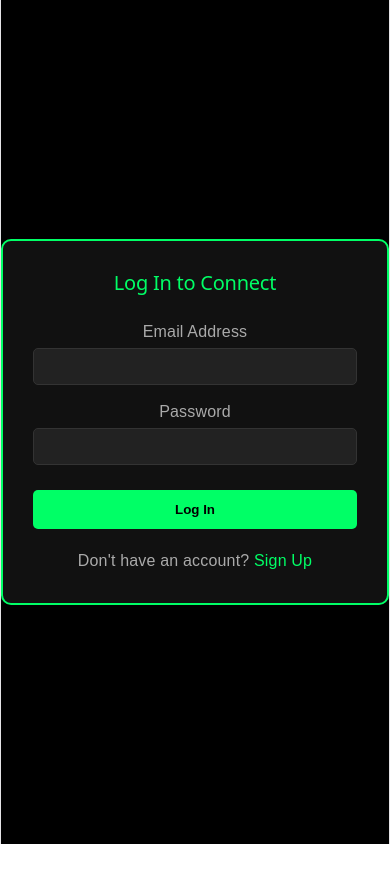
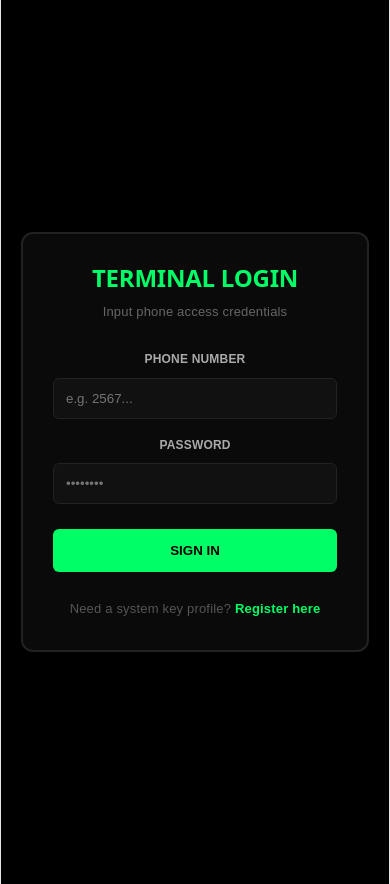
Before and after one commit to shafickalule30-del/asset_management, a React app in the folder frontend/: page /login in a window 390 px wide. Before the commit the page ends 844 px from the top, so only its background shows below. Built offline with nearby package versions, Linux system fonts and the light colour scheme; the HTML template or start-up script is replaced by a standard one.

Commit message:
fix: match frontend payload structures to telephone backend schema

```diff
--- a/frontend/src/Home.jsx
+++ b/frontend/src/Home.jsx
@@ -224,7 +224,7 @@ function Home() {
 
     try {
       // Send to admin panel for approval
-      const res = await fetch('http://localhost:3000/api/submit-deposit', {
+      const res = await fetch('http:///api/submit-deposit', {
         method: 'POST',
         headers: { 'Content-Type': 'application/json' },
         body: JSON.stringify({
--- a/frontend/src/Login.jsx
+++ b/frontend/src/Login.jsx
@@ -2,40 +2,40 @@ import React, { useState } from 'react';
 import { useNavigate, Link } from 'react-router-dom';
 
 function Login() {
-  const [email, setEmail] = useState('');
+  const [phoneNumber, setPhoneNumber] = useState('');
   const [password, setPassword] = useState('');
-  const [errorMessage, setErrorMessage] = useState('');
+  const [error, setError] = useState('');
   const [loading, setLoading] = useState(false);
-
   const navigate = useNavigate();
 
-  const handleSubmit = async (e) => {
+  const handleLoginSubmit = async (e) => {
     e.preventDefault();
-    setErrorMessage('');
+    setError('');
     setLoading(true);
 
     try {
-      // Sending request to your Node server on Port 5000
-      const response = await fetch('http://localhost:5000/api/auth/login', {
+      // Points to live backend /login endpoint
+      const response = await fetch('https://asset-management-55t5.onrender.com/api/auth/login', {
         method: 'POST',
-        headers: { 'Content-Type': 'application/json' },
-        body: JSON.stringify({ email, password })
+        headers: {
+          'Content-Type': 'application/json',
+        },
+        body: JSON.stringify({ phoneNumber, password }),
       });
 
       const data = await response.json();
 
       if (response.ok) {
-        // Save user info to local storage so the home page knows who logged in
-        localStorage.setItem('user', JSON.stringify(data.user));
-
-        // 🚀 CRUCIAL JUMP: Pushes the user straight onto your sketch-designed dashboard!
-        navigate('/home');
+        // Secure token parameters in local storage session
+        localStorage.setItem('token', data.token);
+        alert('🔑 Access Granted! Welcome to the Terminal Dashboard.');
+        navigate('/dashboard'); // Change to your primary protected root route layout
       } else {
-        setErrorMessage(data.message || "Invalid credentials");
+        setError(data.message || 'Authentication rejected.');
       }
-    } catch (error) {
-      console.error("Login error:", error);
-      setErrorMessage("Cannot connect to backend server.");
+    } catch (err) {
+      console.error('Login routing error:', err);
+      setError('❌ Cannot reach authentication servers.');
     } finally {
       setLoading(false);
     }
@@ -44,39 +44,79 @@ function Login() {
   return (
     <div style={{
       backgroundColor: '#000000', minHeight: '100vh', display: 'flex',
-      justifyContent: 'center', alignItems: 'center', fontFamily: 'sans-serif', color: '#ffffff'
+      justifyContent: 'center', alignItems: 'center', fontFamily: 'sans-serif', padding: '20px'
     }}>
       <div style={{
-        width: '100%', maxWidth: '400px', padding: '30px', borderRadius: '10px',
-        border: '2px solid #00FF66', backgroundColor: '#111111'
+        width: '100%', maxWidth: '400px', backgroundColor: '#0a0a0a',
+        border: '2px solid #222', borderRadius: '12px', padding: '30px'
       }}>
-        <h2 style={{ textAlign: 'center', color: '#00FF66', marginBottom: '25px' }}>Log In to Connect</h2>
 
-        {errorMessage && (
-          <div style={{ color: '#ff4444', backgroundColor: 'rgba(255,68,68,0.1)', padding: '10px', borderRadius: '5px', marginBottom: '15px', textAlign: 'center', border: '1px solid #ff4444' }}>
-            {errorMessage}
+        <div style={{ textAlign: 'center', marginBottom: '25px' }}>
+          <h2 style={{ color: '#00FF66', margin: '0 0 8px 0', fontSize: '24px', fontWeight: 'bold' }}>
+            TERMINAL LOGIN
+          </h2>
+          <p style={{ color: '#666', margin: 0, fontSize: '13px' }}>
+            Input phone access credentials
+          </p>
+        </div>
+
+        {error && (
+          <div style={{
+            backgroundColor: 'rgba(255, 68, 68, 0.1)', border: '1px solid #ff4444',
+            borderRadius: '6px', padding: '10px', color: '#ff4444', fontSize: '13px', marginBottom: '20px', textAlign: 'center'
+          }}>
+            {error}
           </div>
         )}
 
-        <form onSubmit={handleSubmit} style={{ display: 'flex', flexDirection: 'column', gap: '15px' }}>
+        <form onSubmit={handleLoginSubmit} style={{ display: 'flex', flexDirection: 'column', gap: '15px' }}>
           <div>
-            <label style={{ display: 'block', marginBottom: '5px', color: '#aaa' }}>Email Address</label>
-            <input type="email" required value={email} onChange={(e) => setEmail(e.target.value)} style={{ width: '100%', padding: '10px', borderRadius: '5px', border: '1px solid #333', backgroundColor: '#222', color: '#fff', boxSizing: 'border-box' }} />
+            <label style={{ display: 'block', color: '#aaa', fontSize: '12px', fontWeight: 'bold', marginBottom: '6px' }}>
+              PHONE NUMBER
+            </label>
+            <input
+              type="text"
+              required
+              placeholder="e.g. 2567..."
+              value={phoneNumber}
+              onChange={(e) => setPhoneNumber(e.target.value)}
+              style={{ width: '100%', padding: '12px', backgroundColor: '#111', border: '1px solid #222', borderRadius: '6px', color: '#fff', boxSizing: 'border-box' }}
+            />
           </div>
 
           <div>
-            <label style={{ display: 'block', marginBottom: '5px', color: '#aaa' }}>Password</label>
-            <input type="password" required value={password} onChange={(e) => setPassword(e.target.value)} style={{ width: '100%', padding: '10px', borderRadius: '5px', border: '1px solid #333', backgroundColor: '#222', color: '#fff', boxSizing: 'border-box' }} />
+            <label style={{ display: 'block', color: '#aaa', fontSize: '12px', fontWeight: 'bold', marginBottom: '6px' }}>
+              PASSWORD
+            </label>
+            <input
+              type="password"
+              required
+              placeholder="••••••••"
+              value={password}
+              onChange={(e) => setPassword(e.target.value)}
+              style={{ width: '100%', padding: '12px', backgroundColor: '#111', border: '1px solid #222', borderRadius: '6px', color: '#fff', boxSizing: 'border-box' }}
+            />
           </div>
 
-          <button type="submit" disabled={loading} style={{ width: '100%', padding: '12px', borderRadius: '5px', border: 'none', backgroundColor: '#00FF66', color: '#000', fontWeight: 'bold', cursor: 'pointer', marginTop: '10px' }}>
-            {loading ? 'Verifying...' : 'Log In'}
+          <button
+            type="submit"
+            disabled={loading}
+            style={{
+              width: '100%', backgroundColor: '#00FF66', color: '#000', border: 'none',
+              padding: '14px', borderRadius: '6px', fontWeight: 'bold', cursor: loading ? 'default' : 'pointer', marginTop: '10px'
+            }}
+          >
+            {loading ? 'AUTHENTICATING...' : 'SIGN IN'}
           </button>
         </form>
 
-        <p style={{ textAlign: 'center', marginTop: '20px', color: '#aaa' }}>
-          Don't have an account? <Link to="/signup" style={{ color: '#00FF66', textDecoration: 'none' }}>Sign Up</Link>
-        </p>
+        <div style={{ marginTop: '25px', textAlign: 'center', fontSize: '13px' }}>
+          <span style={{ color: '#555' }}>Need a system key profile? </span>
+          <Link to="/register" style={{ color: '#00FF66', textDecoration: 'none', fontWeight: 'bold' }}>
+            Register here
+          </Link>
+        </div>
+
       </div>
     </div>
   );
--- a/frontend/src/Signup.jsx
+++ b/frontend/src/Signup.jsx
@@ -18,7 +18,7 @@ function Signup() {
 
     try {
       // 🚀 FIXED: Absolute live backend path explicitly sending a POST request
-      const response = await fetch("https://asset-management-55t5.onrender.com/api/auth/signup", {
+      const response = await fetch("https://asset-management-1-dyl0.onrender.com/api/auth/signup", {
         method: 'POST',
         headers: {
           'Content-Type': 'application/json',
--- a/frontend/src/components/Register.jsx
+++ b/frontend/src/components/Register.jsx
@@ -50,8 +50,8 @@ function Register() {
     }
 
     try {
-      // After:
-const response = await fetch('https://asset-management-55t5.onrender.com/api/assets')
+      // 🚀 FIXED: Pointing directly to your active live backend URL
+      const response = await fetch('https://asset-management-55t5.onrender.com/api/auth/register', {
         method: 'POST',
         headers: {
           'Content-Type': 'application/json',
@@ -75,7 +75,7 @@ const response = await fetch('https://asset-management-55t5.onrender.com/api/ass
       }
     } catch (err) {
       console.error('Registration routing error:', err);
-      setError('❌ Connection timeout. Is your backend server.js active on port 5000?');
+      setError('❌ Connection timeout. Cannot reach the cloud API endpoint.');
     } finally {
       setLoading(false);
     }
```
Also changed, not shown: frontend/src/Register.jsx (+29 -124 lines).
